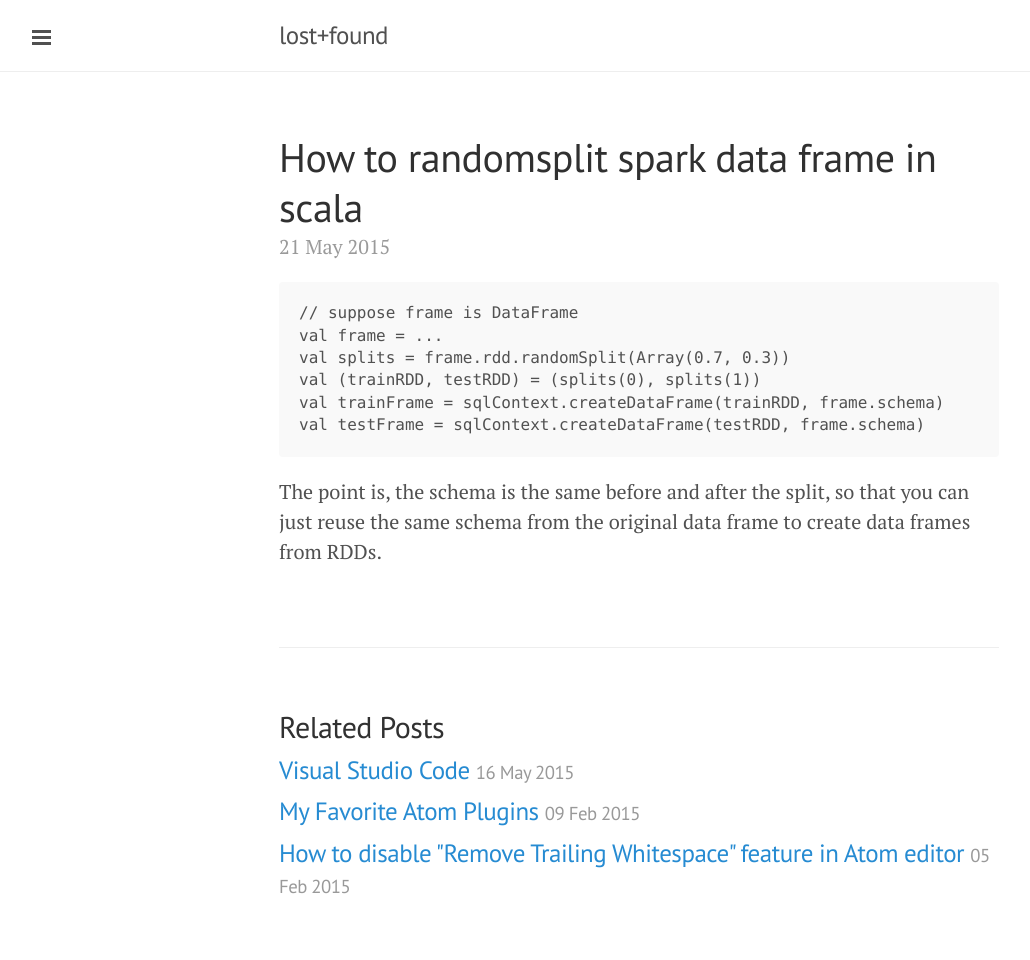
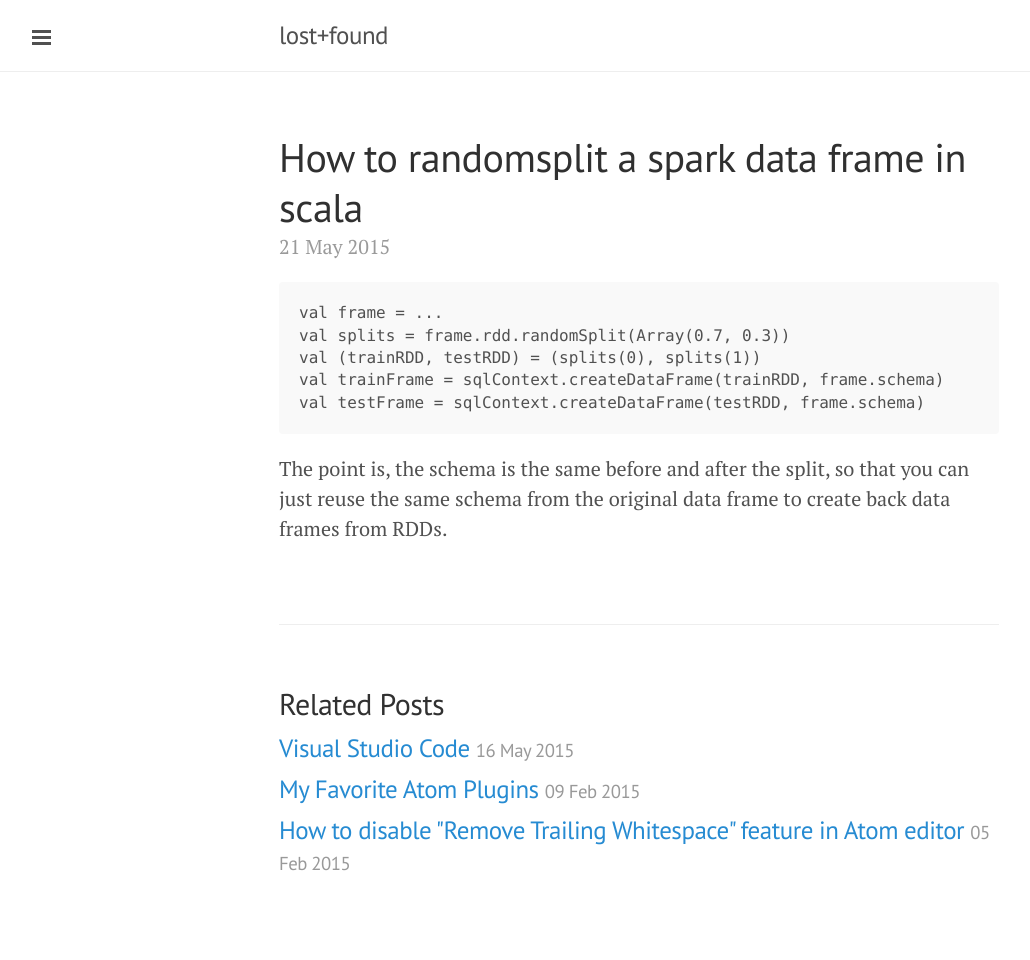
Before and after one commit to kei51e/kei51e.github.io, a Jekyll site: the page built from _posts/2015-05-21-how-to-randomsplit-spark-data-frame.md, in a window 1280 px wide. Shown: the whole page, without its empty margins (1-1031 px from the left). Built offline with Jekyll 4.4.1, drawn with Linux system fonts in a browser that asks for light colours; Markdown is read by kramdown in place of the engine named in the settings; after the commit the page ends 938 px from its top, so only the background shows below that.

Commit message:
minor change

````diff
--- a/_posts/2015-05-21-how-to-randomsplit-spark-data-frame.md
+++ b/_posts/2015-05-21-how-to-randomsplit-spark-data-frame.md
@@ -1,10 +1,9 @@
 ---
 layout: post
-title: How to randomsplit spark data frame in scala
+title: How to randomsplit a spark data frame in scala
 ---
 
 ```
-// suppose frame is DataFrame
 val frame = ...
 val splits = frame.rdd.randomSplit(Array(0.7, 0.3))
 val (trainRDD, testRDD) = (splits(0), splits(1))
@@ -14,4 +13,4 @@ val testFrame = sqlContext.createDataFrame(testRDD, frame.schema)
 
 The point is, the schema is the same before and after the split,
 so that you can just reuse the same schema from the original
-data frame to create data frames from RDDs.
+data frame to create back data frames from RDDs.
````
